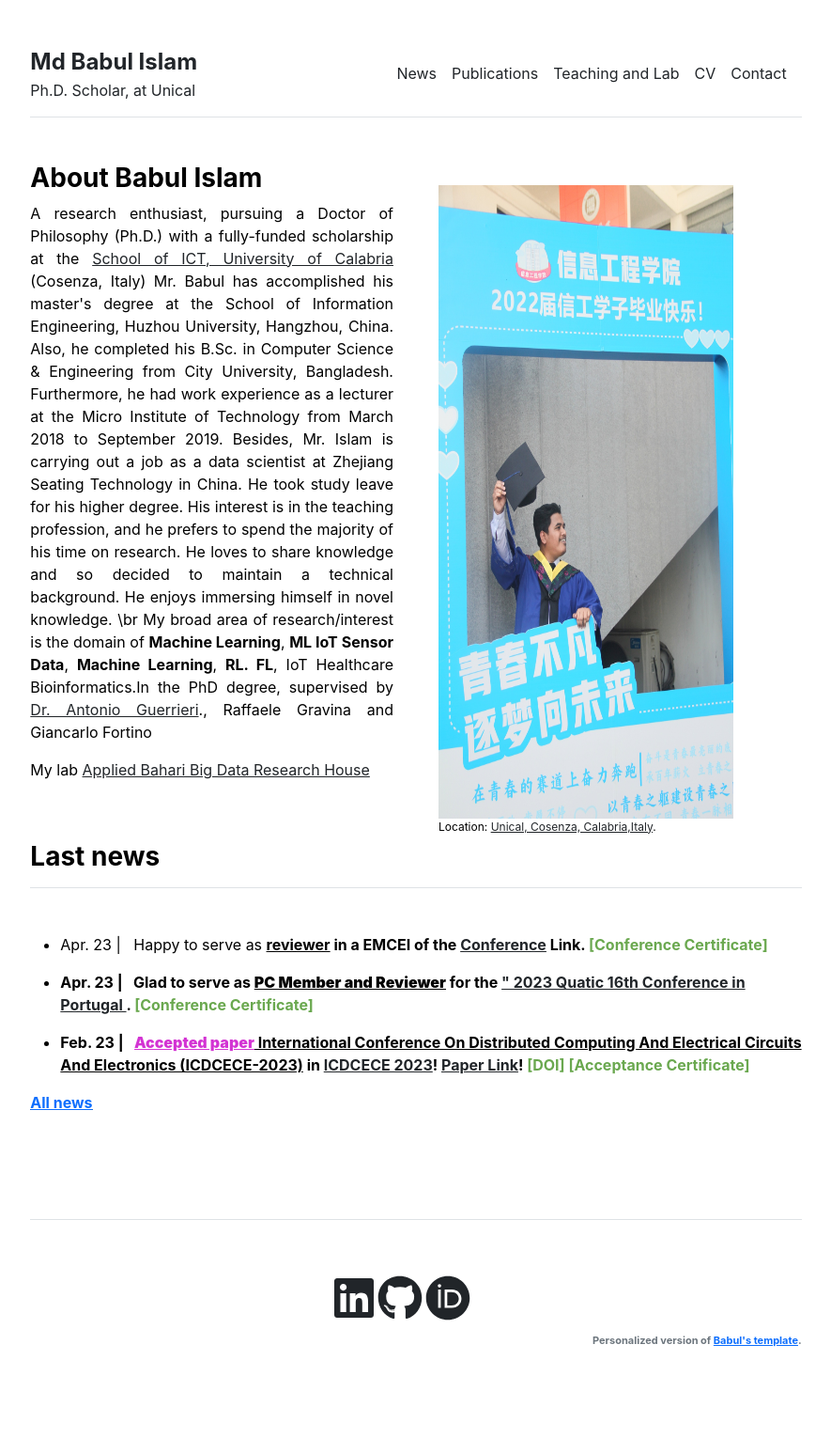
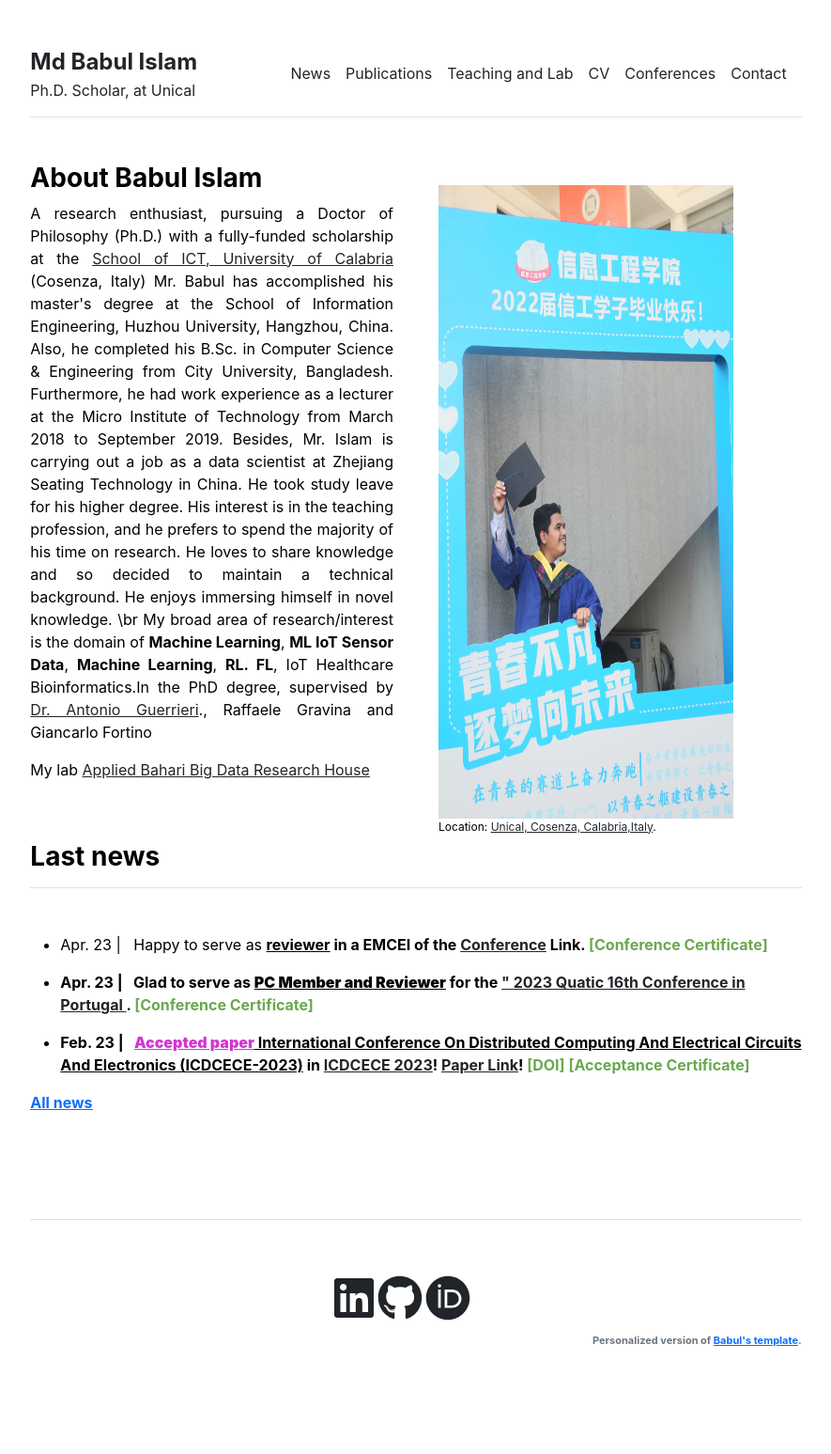
Before and after one commit to babulcseian/babulcseian.github.io, a Jekyll site: the page built from index.md, in a window 1280 px wide. Shown: the whole page at 94% size, without its empty margins (197-1082 px from the left). Built offline with Jekyll 4.4.1, drawn with Linux system fonts in a browser that asks for light colours; a style sheet for code colours, icons or effects is not loaded.

Commit message:
Update settings.yml

```diff
--- a/_data/settings.yml
+++ b/_data/settings.yml
@@ -3,6 +3,7 @@ menu:
 - {name: 'Publications', url: '/publications'}
 - {name: 'Teaching and Lab', url: '/teaching'}
 - {name: 'CV', url: '/cv'}
+- {name: 'Conferences', url: '/conferences'}
 - {name: 'Contact', url: '/contact'}
 
 
```
